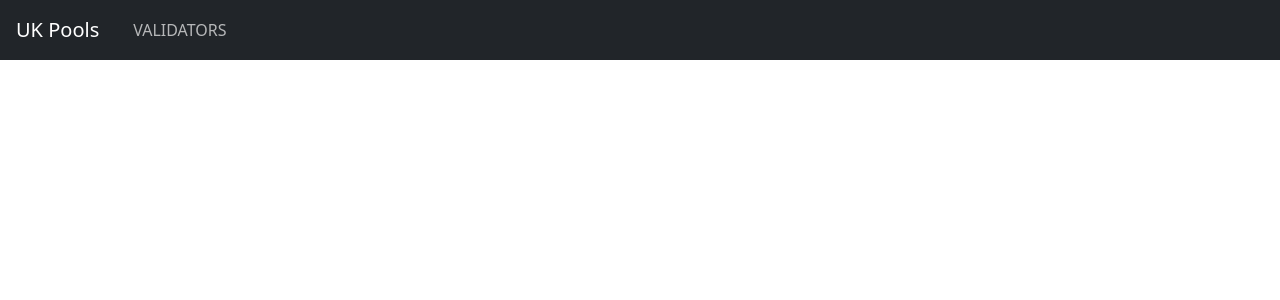
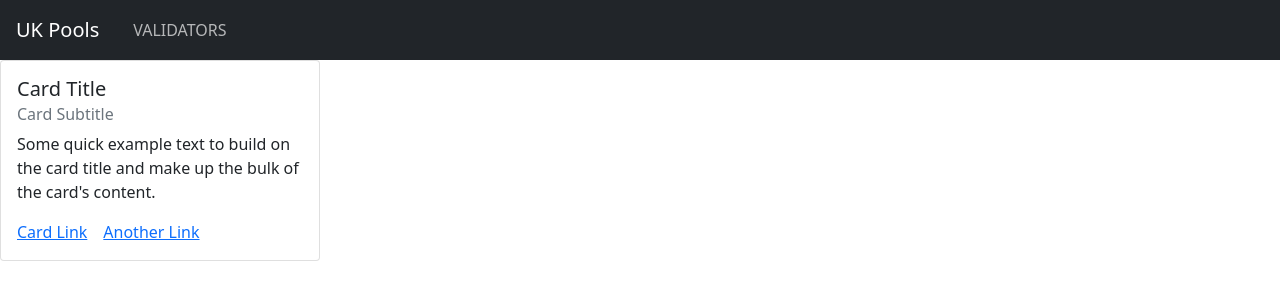
Before and after one commit to JPHumphreys/ukpools.org, a React (Create React App) app: page / in a window 1280 px wide. Shown: the top 300 px of the page. Built offline with nearby package versions, Linux system fonts and the light colour scheme.

Commit message:
added a basic validator component

```diff
--- a/src/components/navbarComponent.jsx
+++ b/src/components/navbarComponent.jsx
@@ -1,5 +1,5 @@
 import React from 'react';
-import { Navbar, Nav, Container } from 'react-bootstrap';
+import { Navbar, Nav } from 'react-bootstrap';
 import './navbarComponent.css';
 
 class NavbarComponent extends React.Component {
--- /dev/null
+++ b/src/components/validator.css
@@ -0,0 +1,3 @@
+.validator {
+    width: 25%;
+}
--- /dev/null
+++ b/src/components/validator.jsx
@@ -0,0 +1,24 @@
+import React from 'react';
+import { Card } from 'react-bootstrap';
+import './validator.css';
+
+class Validator extends React.Component {
+    render() {
+        return (
+            <Card className="validator validator-polkadot">
+                <Card.Body>
+                    <Card.Title>Card Title</Card.Title>
+                    <Card.Subtitle className="mb-2 text-muted">Card Subtitle</Card.Subtitle>
+                    <Card.Text>
+                        Some quick example text to build on the card title and make up the bulk of
+                        the card's content.
+                    </Card.Text>
+                    <Card.Link href="#">Card Link</Card.Link>
+                    <Card.Link href="#">Another Link</Card.Link>
+                </Card.Body>
+            </Card>
+        )
+    }
+}
+
+export default Validator;
--- a/src/pages/pageManager.jsx
+++ b/src/pages/pageManager.jsx
@@ -1,11 +1,15 @@
 import React from 'react';
 import NavbarComponent from '../components/navbarComponent';
+import Validator from '../components/validator';
 
 class PageManager extends React.Component {
     render() {
         return (
-            <NavbarComponent />
-        )
+            <div>
+                <NavbarComponent />
+                <Validator />
+            </div>
+        );
     }
 }
 
```
